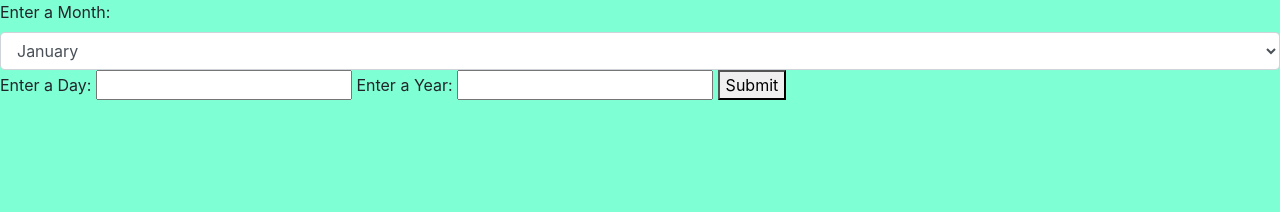
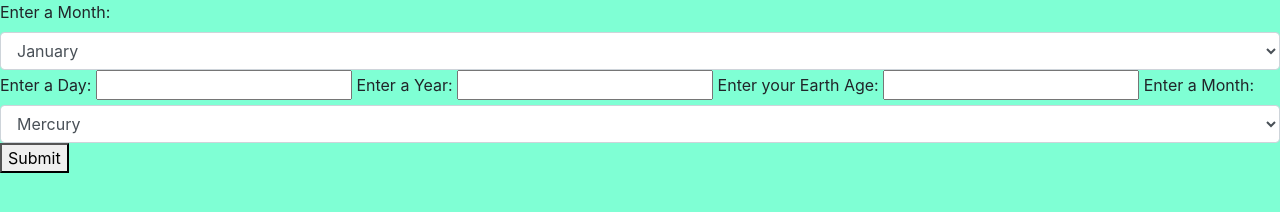
Before and after one commit to rochellev/GalacticAgeCalculator, a website built with webpack: page src/index.html in a window 1280 px wide. Built offline with nearby package versions, Linux system fonts and the light colour scheme.

Commit message:
added planet input

```diff
--- a/src/index.html
+++ b/src/index.html
@@ -24,6 +24,18 @@
       <input id="day" type="number">
       <label for="year">Enter a Year:</label>
       <input id="year" type="number">
+      <label for="age">Enter your Earth Age:</label>
+      <input id="age" type="number">
+
+      <label for="planet">Enter a Month:</label>
+      <select class="form-control" id="month">
+        <option value="Mercury">Mercury</option>
+        <option value="Venus">Venus</option>
+        <option value="Mars">Mars</option>
+        <option value="Jupiter">Jupiter</option>
+      </select>
+
+
       <button type="submit">Submit</button>
     </form>
     <ul id="solution"></ul>
--- a/src/main.js
+++ b/src/main.js
@@ -10,8 +10,11 @@ $(document).ready(function() {
     let monthInput = parseInt($('#month').val());
     let dayInput = parseInt($('#day').val());
     let yearInput = parseInt($('#year').val());
-    let dateInput = new GalacticDate(yearInput, monthInput, dayInput);
+    let ageInput = parseInt($('#yage').val());
+    let planetInput = $('#planet').val();
+    let dateInput = new GalacticDate(yearInput, monthInput, dayInput, ageInput, planetInput);
 
+    //let planets = ["Mercury", "Venus", "Mars", "Jupiter"];
 
     $("#solution").append("<li> The date " + (monthInput+1) + "/" + dayInput + "/" + yearInput + " is a " + dateInput.getWeekday() + "! </li>");
 
```
